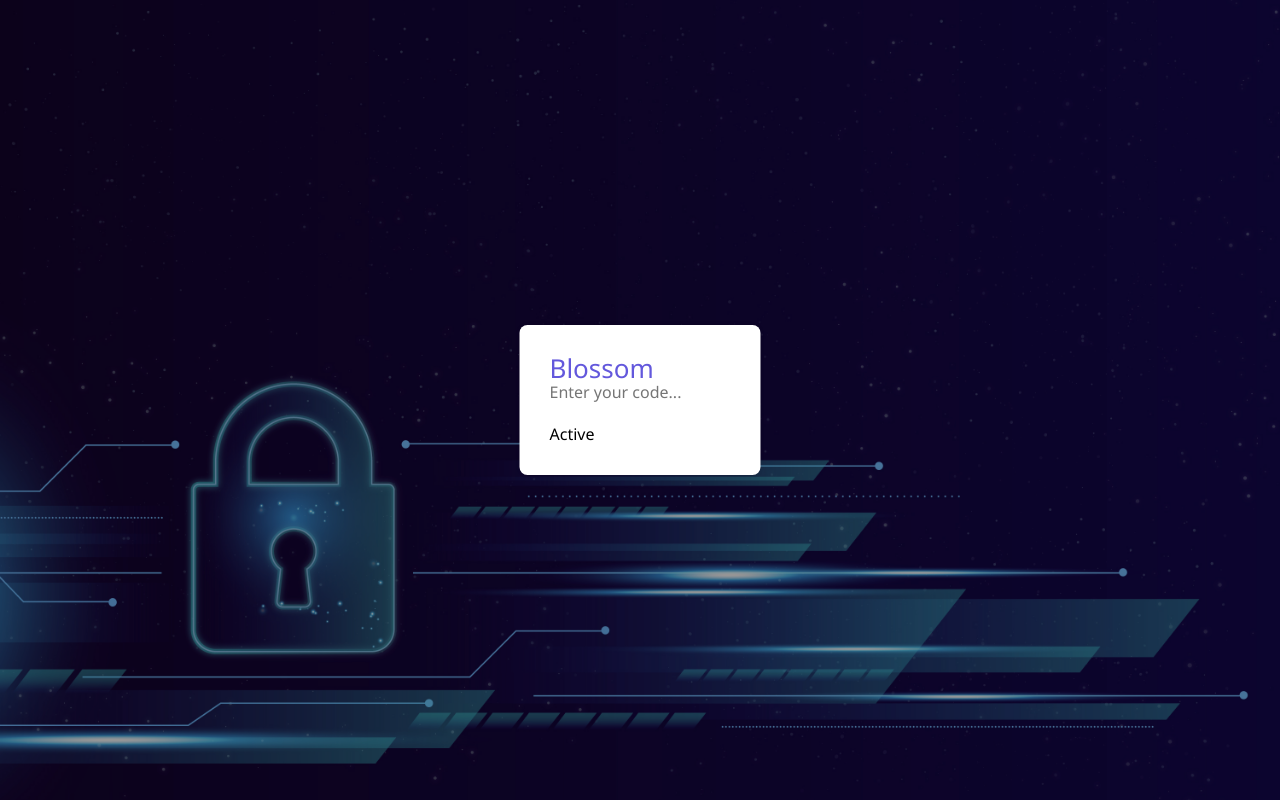
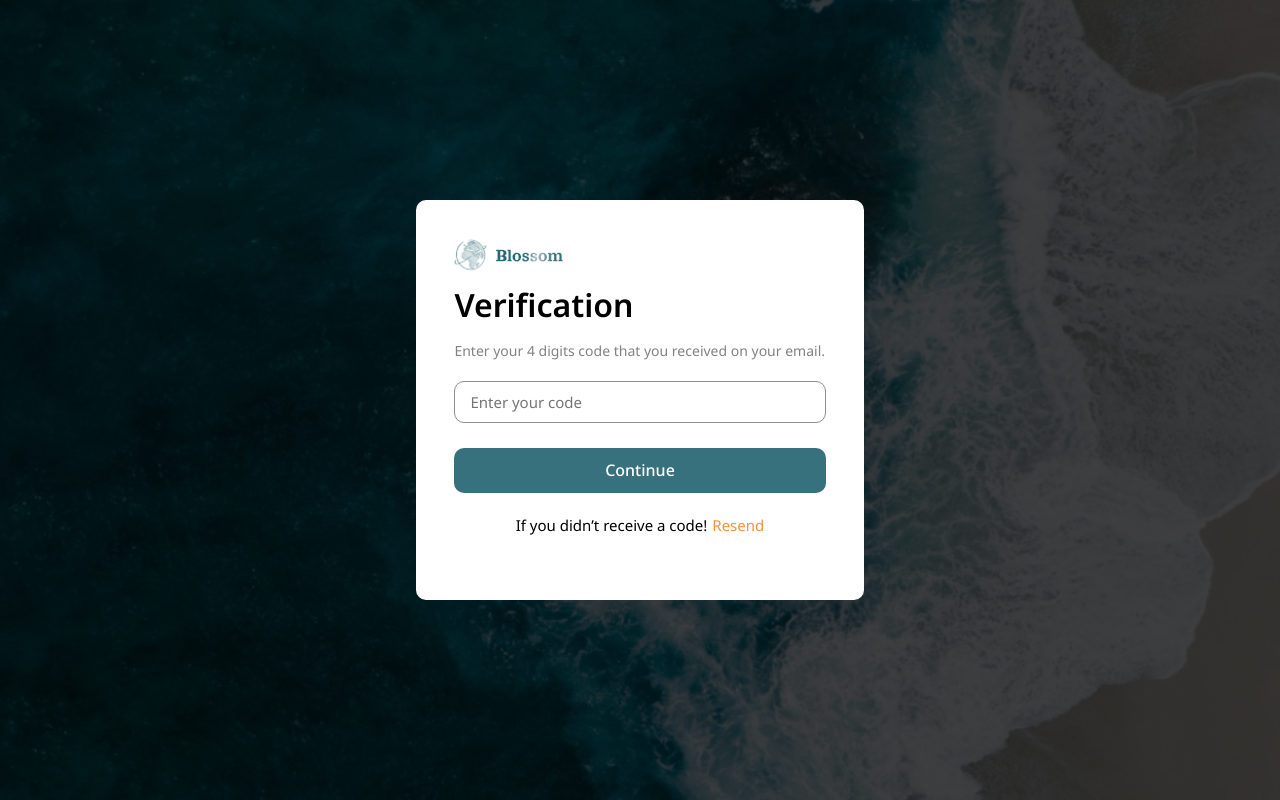
Before and after one commit to DuyQuang305/travel_share_blog_client, a React (Create React App) app: page /verify in a window 1280 px wide. Built offline with nearby package versions, Linux system fonts and the light colour scheme.

Commit message:
update verify

```diff
--- a/src/pages/ForgotPassword/forgotPassword.scss
+++ /dev/null
@@ -1,42 +0,0 @@
-.modal-overlay {
-    position: fixed;
-    top: 0;
-    left: 0;
-    width: 100vw;
-    height: 100vh;
-    background-color: rgba(0, 0, 0, 0.4); /* Đây là màu đen với độ mờ (opacity) 0.6 */
-    display: flex;
-    justify-content: center;
-    align-items: center;
-}
-
-.forgot-password__container {
-    width: 100vw;
-    height: 100vh;
-    overflow: hidden;
-    background-image: url("./img/forgot-password.jpg");
-    background-position: center;
-    background-repeat: no-repeat;
-    background-size: cover;
-}
-
-.forgot-password__form {
-    position: absolute;
-    max-width: 500px;
-    background: #FFFFFF;
-    box-shadow: 0px 0px 4px rgba(0, 0, 0, 0.08);
-    border-radius: 8px;
-    padding: 30px;
-    top: 50%;
-    left: 50%;
-    transform: translate(-50%, -50%);
-    z-index: 1;
-}
-
-.btn_submit {
-    margin-top: 20px;
-}
-
-.forgot-password__text {
-    margin-top: 20px;
-}
--- a/src/pages/ForgotPassword/index.jsx
+++ b/src/pages/ForgotPassword/index.jsx
@@ -1,5 +1,5 @@
 import React, { useEffect } from 'react';
-import { Link, useNavigate } from 'react-router-dom'
+import { useNavigate } from 'react-router-dom'
 import styled from 'styled-components'
 import { ToastContainer, toast } from 'react-toastify';
 import 'react-toastify/dist/ReactToastify.css';
--- a/src/pages/Verify/index.jsx
+++ b/src/pages/Verify/index.jsx
@@ -1,11 +1,14 @@
-import React, { useState, useEffect } from 'react';
-import { ToastContainer, toast } from 'react-toastify';
-import 'react-toastify/dist/ReactToastify.css';
-import axios from 'axios';
-import { Link, useNavigate  } from 'react-router-dom';
-import { useFormik } from 'formik';
-import { verifySchema } from '../../middleware/validate';
-import './verify.scss'
+import React, { useState, useEffect } from 'react'
+import { ToastContainer, toast } from 'react-toastify'
+import 'react-toastify/dist/ReactToastify.css'
+import styled from 'styled-components'
+import axios from 'axios'
+import { useNavigate  } from 'react-router-dom'
+import { useFormik } from 'formik'
+import { verifySchema } from '../../middleware/validate'
+
+import BackgroundV from '../../assets/background-password.svg'
+import logo from '../../assets/logo-blossom-w.svg'
 
 const apiUrl =  process.env.REACT_APP_SERVER_URL
 
@@ -66,33 +69,42 @@ function Verify() {
 
 
   return (
-    <div className="verify__wrapper">
-      <div className="modal-overlay"></div>
-      <div className='verify__container'>
-          <form className='verify__form' onSubmit={formik.handleSubmit}>
-            <div className="verify__container__title">
-              <span style={{ color: '#6358DC', fontSize: '26px' }}>Blossom</span>
+    <Wrapper>
+      <Background>
+        <img src={BackgroundV} alt="background_image" />
+      </Background>
+
+      <VerifyFormWrapper>
+        <form onSubmit={formik.handleSubmit}>
+          <div>
+            <img style={{ width: '35%' }} src={logo} alt='logo' />
+            <span style={{ fontSize: '32px', fontWeight: '600', marginTop: '15px', marginBottom: '20px' }}>Verification</span>
+            <p>Enter your 4 digits code that you received on your email.</p>
           </div>
 
-            <div className='wrap-input username-input'>
-              <div className="group__input">
+          <div>
+            <div className="style-input">
               <input
                 id='code'
                 type="text"
                 name='code'
-                  placeholder="Enter your code..."
+                placeholder="Enter your code"
                 onChange={formik.handleChange}
                 onBlur={formik.handleBlur}
                 value={formik.values.code}
               />
             </div>
             {formik.touched.code && formik.values.code && (
-                <span className='form__message--error'>{formik.errors.code}</span>
+              <span className='message-error'>{formik.errors.code}</span>
             )}
           </div>
 
-            <button className='btn_submit' type="submit">Active</button>
+          <button className='verify-submit' type="submit">Continue</button>
 
+          <div style={{ display: 'flex', marginTop: '25px', justifyContent: 'center', fontSize: '15px'}}>
+            <span>If you didn’t receive a code! </span>
+            <span style={{ marginLeft: '5px', color: '#FA9038', cursor: 'pointer'}}>Resend</span>
+          </div>
         </form>
 
         <ToastContainer
@@ -108,9 +120,60 @@ function Verify() {
           theme="dark"
         />
 
-      </div>
-    </div>
+      </VerifyFormWrapper>
+    </Wrapper>
   )
 }
 
-export default Verify;
+export default Verify
+
+const Wrapper = styled.div`
+  display: flex;
+  align-items: center;
+  justify-content: center;
+`
+const Background = styled.div`
+  width: 100%;
+  height: 100vh;
+  background-size: cover;
+  overflow: hidden;
+`
+const VerifyFormWrapper = styled.div`
+  position: absolute;
+  background-color: #FFF;
+  border-radius: 10px;
+  width: 35%;
+  height: 50%;
+  padding: 3%;
+  p {
+    color: var(--text-off, #828282);
+    font-size: 14px;
+    font-weight: 400;
+    line-height: 20px;
+  }
+
+  .style-input {
+    margin-top: 20px;
+    display: flex;
+    flex-direction: column;
+    border-radius: 10px;
+    padding: 10px 15px;
+    border: 1px solid #8E8E8E;
+    font-size: 15px;
+  }
+  .message-error {
+    color: #E43B3B;
+    font-size: 14px;
+    margin-top: 5px;
+  }
+  .verify-submit {
+    width: 100%;
+    margin: 0 auto;
+    margin-top: 25px;
+    border-radius: 10px;
+    background-color: #37717D;
+    color: #fff;
+    height: 45px;
+    font-weight: 500;
+  }
+`
--- a/src/pages/Verify/verify.scss
+++ /dev/null
@@ -1,42 +0,0 @@
-.modal-overlay {
-    position: fixed;
-    top: 0;
-    left: 0;
-    width: 100vw;
-    height: 100vh;
-    background-color: rgba(0, 0, 0, 0.4); /* Đây là màu đen với độ mờ (opacity) 0.6 */
-    display: flex;
-    justify-content: center;
-    align-items: center;
-}
-
-.verify__container {
-    width: 100vw;
-    height: 100vh;
-    overflow: hidden;
-    background-image: url("./img/verify.jpg");
-    background-position: center;
-    background-repeat: no-repeat;
-    background-size: cover;
-}
-
-.verify__form {
-    position: absolute;
-    max-width: 500px;
-    background: #FFFFFF;
-    box-shadow: 0px 0px 4px rgba(0, 0, 0, 0.08);
-    border-radius: 8px;
-    padding: 30px;
-    top: 50%;
-    left: 50%;
-    transform: translate(-50%, -50%);
-    z-index: 1;
-}
-
-.btn_submit {
-    margin-top: 20px;
-}
-
-.verify__text {
-    margin-top: 20px;
-}
```
Also changed, not shown: src/pages/ForgotPassword/img/forgot-password.jpg (deleted), src/pages/Verify/img/verify.jpg (deleted). Lines whose indentation alone changed are shown as unchanged.
